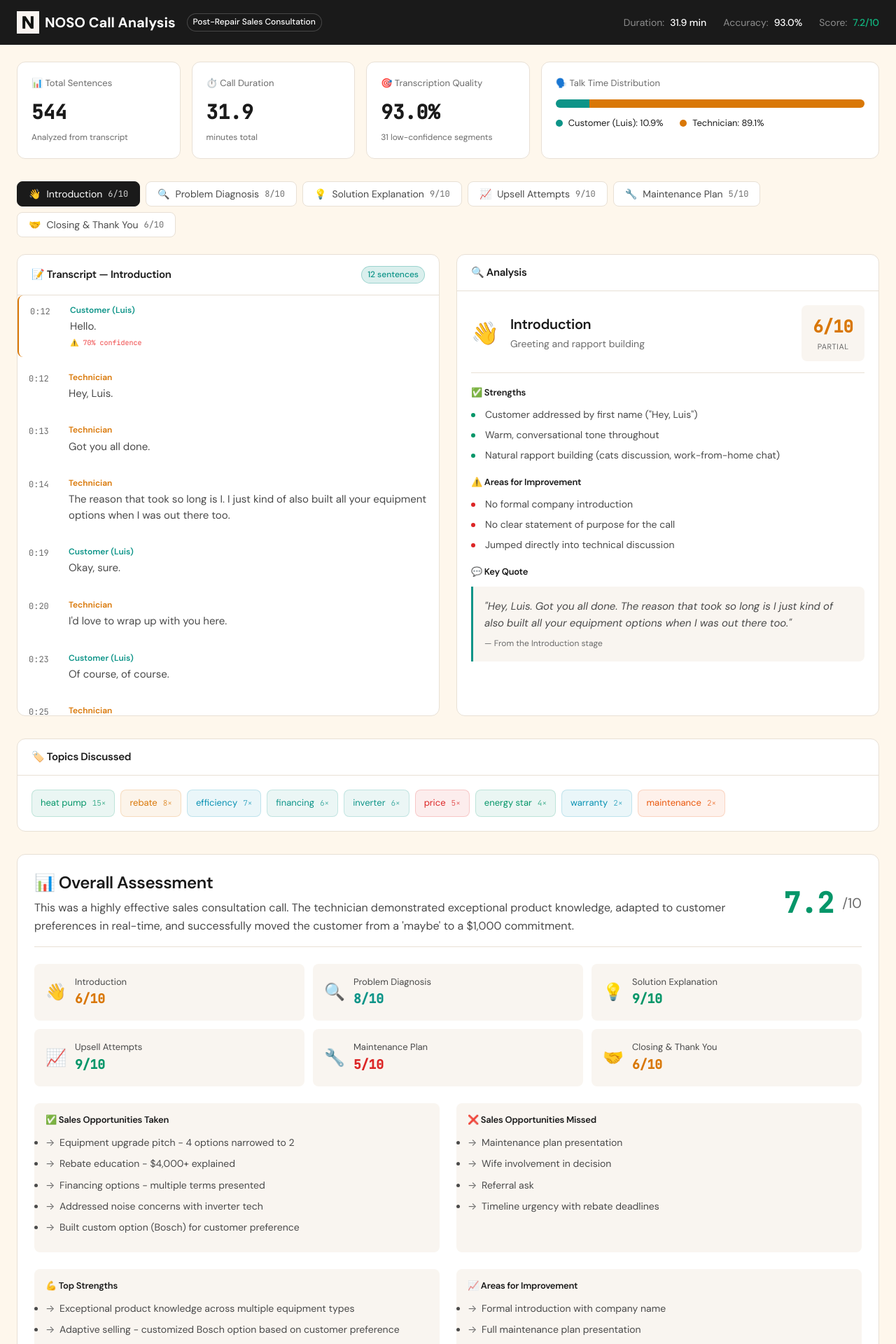
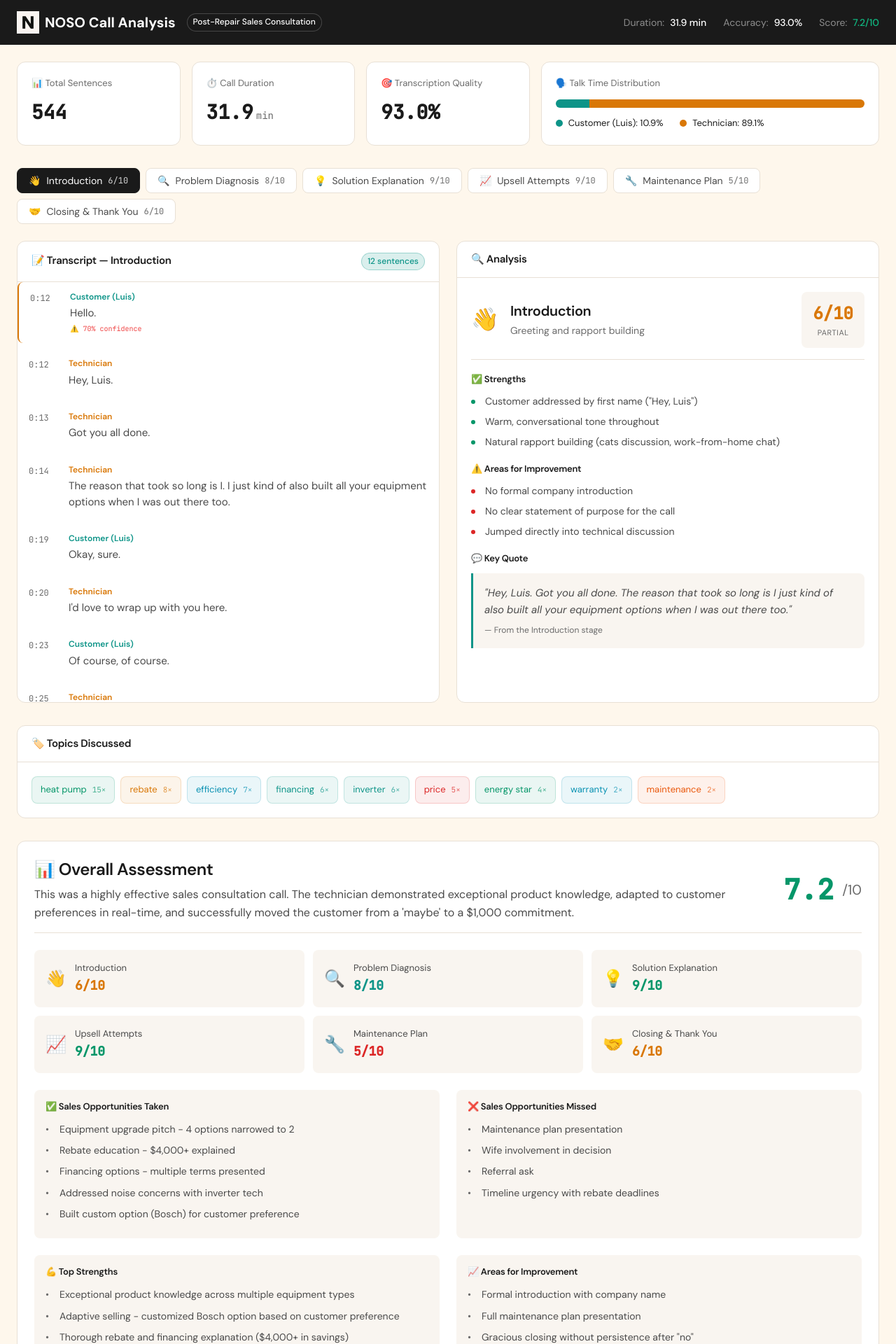
Before and after one commit to javier-la200426/NOSO, a React (Vite) app: page / in a window 1280 px wide. Shown: the top 1920 px of the page at 70% size. Built offline with nearby package versions, Linux system fonts and the light colour scheme.

Commit message:
fixed the upper part of web page UI

```diff
--- a/src/App.css
+++ b/src/App.css
@@ -159,6 +159,48 @@
   font-size: 0.75rem;
   color: var(--text-tertiary);
   margin-top: var(--space-1);
+}
+
+.stat-unit {
+  font-size: 0.875rem;
+  font-weight: 400;
+  color: var(--text-tertiary);
+  margin-left: var(--space-1);
+}
+
+.has-tooltip {
+  cursor: help;
+  position: relative;
+}
+
+.has-tooltip::after {
+  content: attr(data-tooltip);
+  position: absolute;
+  top: 100%;
+  left: 50%;
+  transform: translateX(-50%);
+  background: var(--text-primary);
+  color: var(--bg-primary);
+  padding: var(--space-2) var(--space-3);
+  border-radius: var(--radius-sm);
+  font-size: 0.75rem;
+  font-weight: 400;
+  font-family: var(--font-sans);
+  line-height: 1.4;
+  white-space: normal;
+  width: 250px;
+  text-align: left;
+  opacity: 0;
+  visibility: hidden;
+  transition: opacity 0.2s, visibility 0.2s;
+  z-index: 100;
+  margin-top: var(--space-2);
+  box-shadow: 0 4px 12px rgba(0, 0, 0, 0.15);
+}
+
+.has-tooltip:hover::after {
+  opacity: 1;
+  visibility: visible;
 }
 
 /* Talk Time Bar */
@@ -588,6 +630,12 @@
   gap: var(--space-2);
 }
 
+.summary-list {
+  list-style: none;
+  padding: 0;
+  margin: 0;
+}
+
 .summary-list li {
   color: var(--text-secondary);
   font-size: 0.875rem;
@@ -597,7 +645,7 @@
 }
 
 .summary-list li::before {
-  content: '→';
+  content: '•';
   position: absolute;
   left: 0;
   color: var(--text-tertiary);
--- a/src/App.jsx
+++ b/src/App.jsx
@@ -103,20 +103,23 @@ function App() {
           <div className="stat-card">
             <div className="stat-label">📊 Total Sentences</div>
             <div className="stat-value">{stats?.totalSentences}</div>
-            <div className="stat-detail">Analyzed from transcript</div>
           </div>
 
           <div className="stat-card">
             <div className="stat-label">⏱️ Call Duration</div>
-            <div className="stat-value">{formatMinutes(stats?.callDuration)}</div>
-            <div className="stat-detail">minutes total</div>
+            <div className="stat-value">
+              {formatMinutes(stats?.callDuration)}
+              <span className="stat-unit">min</span>
+            </div>
           </div>
 
           <div className="stat-card">
             <div className="stat-label">🎯 Transcription Quality</div>
-            <div className="stat-value">{stats?.avgConfidence}%</div>
-            <div className="stat-detail">
-              {stats?.lowConfidenceCount} low-confidence segments
+            <div
+              className="stat-value has-tooltip"
+              data-tooltip="Average of all sentence confidence scores (0.0-1.0) from AssemblyAI, showing how sure the model is that the transcript is correct. Above 85% is high accuracy."
+            >
+              {stats?.avgConfidence}%
             </div>
           </div>
 
```
